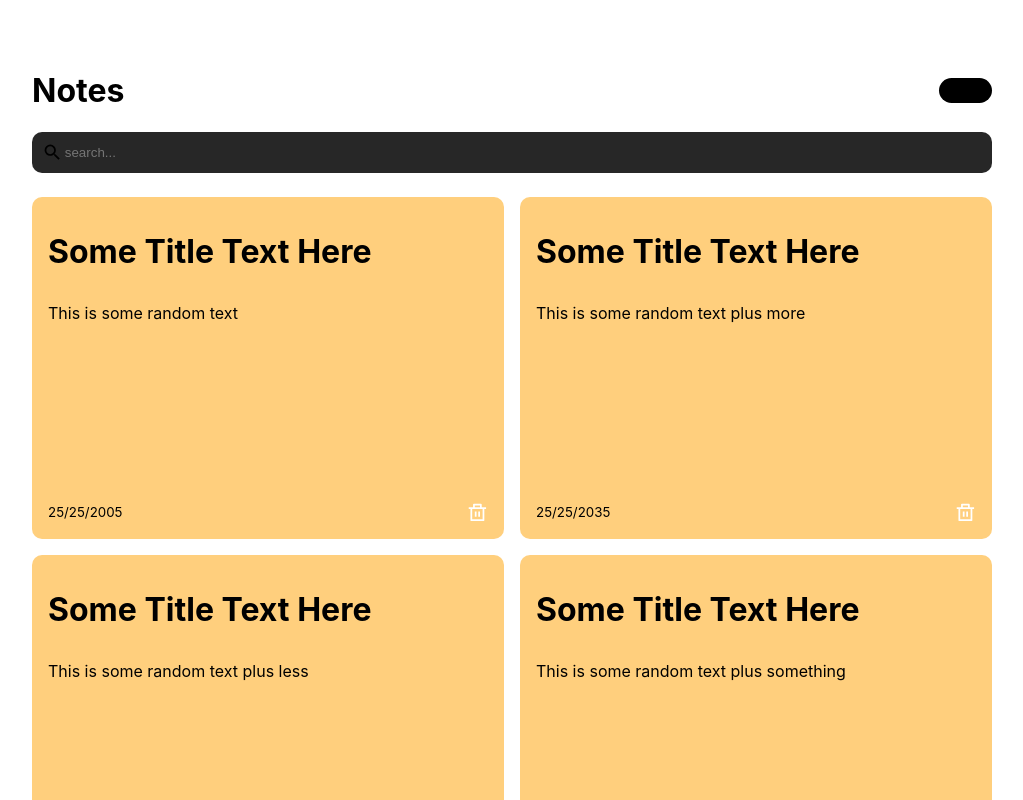
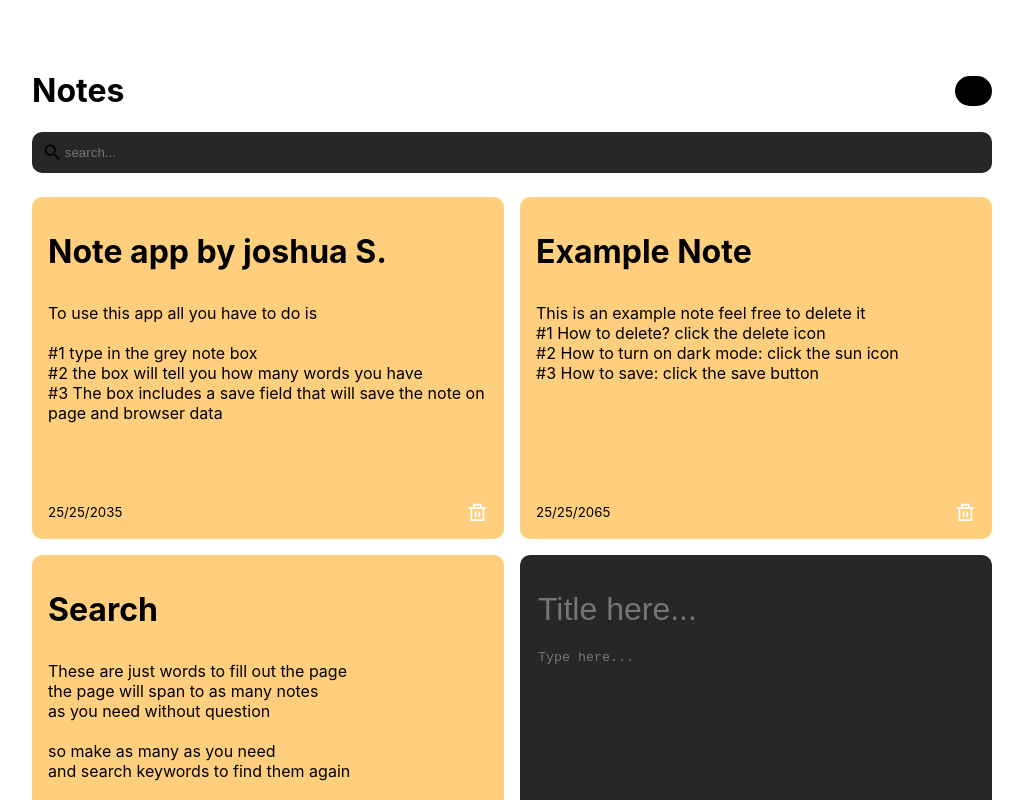
Before and after one commit to Joshh3ro/streamline, a React (Create React App) app: page / in a window 1280 px wide. Shown: the top 800 px of the page, without its empty margins (128-1151 px from the left). Built offline with nearby package versions, Linux system fonts and the light colour scheme.

Commit message:
Some minor changes
ye ye

```diff
--- a/src/App.js
+++ b/src/App.js
@@ -10,27 +10,21 @@ function App() {
   const [note, setNotes] = useState([
     {
       id: nanoid(),
-      title: "Some Title Text Here",
-      text: "This is some random text",
-      date: "25/25/2005",
-    },
-    {
-      id: nanoid(),
-      title: "Some Title Text Here",
-      text: "This is some random text plus more",
+      title: "Note app by joshua S.",
+      text: "To use this app all you have to do is\n\n#1 type in the grey note box\n#2 the box will tell you how many words you have\n#3 The box includes a save field that will save the note on page and browser data",
       date: "25/25/2035",
     },
     {
       id: nanoid(),
-      title: "Some Title Text Here",
-      text: "This is some random text plus less",
+      title: "Example Note",
+      text: "This is an example note feel free to delete it\n#1 How to delete? click the delete icon\n#2 How to turn on dark mode: click the sun icon\n#3 How to save: click the save button",
       date: "25/25/2065",
     },
     {
       id: nanoid(),
-      title: "Some Title Text Here",
-      text: "This is some random text plus something",
-      date: "25/25/2095",
+      title: "Search",
+      text: "These are just words to fill out the page\nthe page will span to as many notes\nas you need without question \n\nso make as many as you need\nand search keywords to find them again",
+      date: "25/25/2065",
     },
   ]);
 
--- a/src/components/Header.js
+++ b/src/components/Header.js
@@ -1,4 +1,5 @@
 import React, { Component } from 'react'
+import { RiSunFill } from "react-icons/ri";
 
 export class Header extends Component {
     render() {
@@ -10,7 +11,10 @@ export class Header extends Component {
                     Notes
                 </h1>
                 <button className='save' onClick={() => handleDarkMode((previousDarkMode) => ! previousDarkMode)}>
-                    Mode
+                <RiSunFill
+                    className='mode-icon'
+                    size='1.3em'
+                />
                 </button>
             </div>
         )
--- a/src/components/NoteList.js
+++ b/src/components/NoteList.js
@@ -8,7 +8,7 @@ export class NoteList extends Component {
     const { notes, handleAddNote, handleDelete } = this.props;
     return (
       <div className='note-list'>
-        {notes.map((note)=>
+        {notes.map((note) =>
           <Note
             key={note.id}
             id={note.id}
@@ -16,9 +16,9 @@ export class NoteList extends Component {
             text={note.text}
             date={note.date}
             handleDelete={handleDelete}
-            />
+          />
         )}
-        <AddNote handleAddNote={handleAddNote}/>
+        <AddNote handleAddNote={handleAddNote} />
       </div>
     )
   }
--- a/src/components/Search.js
+++ b/src/components/Search.js
@@ -7,7 +7,7 @@ export class Search extends Component {
 
         return (
             <div className='search-bar'>
-                <MdSearch className='search-icon' size='1.3em' />
+                <MdSearch className='search-icon2' size='1.3em' />
                 <input
                     onChange={(event) => handleSearch(event.target.value)}
                     type='text'
```
